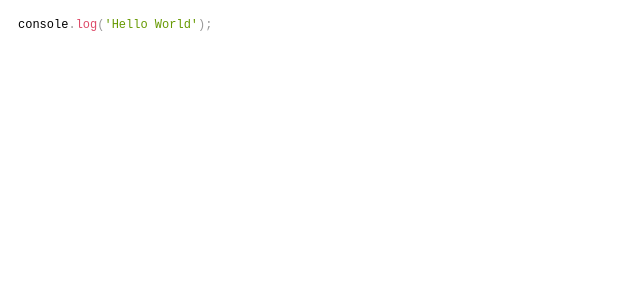
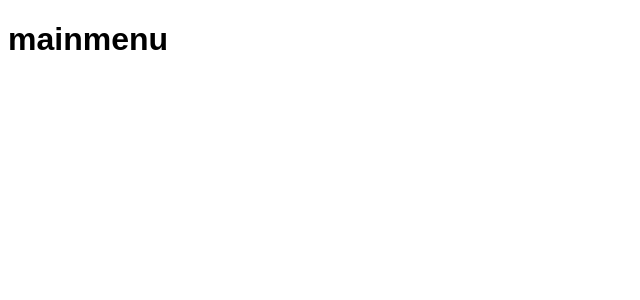
Before and after one commit to maxim-nanarov/Moveo-Home-Assignment, a React (Create React App) app in the folder app/: page /mainmenu in a window 1280 px wide. Shown: the top 300 px of the page, without its empty margins (0-640 px from the left). Built offline with nearby package versions, Linux system fonts and the light colour scheme.

Commit message:
added more pages and navigation

```diff
--- a/app/package.json
+++ b/app/package.json
@@ -10,8 +10,10 @@
     "prismjs": "^1.29.0",
     "react": "^18.2.0",
     "react-dom": "^18.2.0",
+    "react-router-dom": "^6.8.1",
     "react-scripts": "5.0.1",
     "react-simple-code-editor": "^0.13.1",
+    "sass": "^1.58.0",
     "web-vitals": "^2.1.4"
   },
   "scripts": {
--- a/app/public/index.html
+++ b/app/public/index.html
@@ -23,6 +23,15 @@
       work correctly both with client-side routing and a non-root public URL.
       Learn how to configure a non-root public URL by running `npm run build`.
     -->
+    <style>
+      html,
+      body {
+        height: 100%;
+        width: 100%;
+        font-family: "Montserrat", sans-serif;
+        font-family: "Poppins", sans-serif;
+      }
+    </style>
     <title>React App</title>
   </head>
   <body>
--- a/app/src/App.css
+++ b/app/src/App.css
@@ -5,7 +5,7 @@
 
 .code-preview {
   flex: 1;
-  font-family: monospace;
+  font-family: Fira Code;
   padding: 0.5em;
   border-radius: 4px;
   background-color: #282c34;
--- a/app/src/App.js
+++ b/app/src/App.js
@@ -1,30 +1,17 @@
-import React from "react";
-import { useState, useEffect } from "react";
-import CodeEditor from "react-simple-code-editor";
-import { highlight, languages } from "prismjs/components/prism-core";
-import "prismjs/components/prism-clike";
-import "prismjs/components/prism-javascript";
-import "prismjs/themes/prism.css";
+import { Route, Routes } from "react-router-dom";
+import Edits from "./components/Edits";
+import Lobby from "./components/Lobby";
+import NotFound from "./components/unfound";
+import MainMenu from "./components/mainmenu";
+function App() {
+  return (
+    <Routes>
+      <Route path="/" element={<Lobby />} />
+      <Route path="/mainmenu" element={<MainMenu />} />
+      <Route path="/Edit" element={<Edits />} />
+      <Route path="*" element={<NotFound />} />
+    </Routes>
+  );
+}
 
-const Lobby = () => {
-  const [code, setCode] = useState(`console.log('Hello World');`);
-
-  const handleValueChange = (value) => {
-    setCode(value);
-  };
-
-  return (
-    <CodeEditor
-      value={code}
-      onValueChange={handleValueChange}
-      highlight={(code) => highlight(code, languages.javascript)}
-      padding={10}
-      style={{
-        fontFamily: '"Fira code", "Fira Mono", monospace',
-        fontSize: 12,
-      }}
-    />
-  );
-};
-
-export default Lobby;
+export default App;
--- /dev/null
+++ b/app/src/components/Edits.js
@@ -0,0 +1,30 @@
+import React from "react";
+import { useState } from "react";
+import CodeEditor from "react-simple-code-editor";
+import { highlight, languages } from "prismjs/components/prism-core";
+import "prismjs/components/prism-clike";
+import "prismjs/components/prism-javascript";
+import "prismjs/themes/prism.css";
+
+const Edits = () => {
+  const [code, setCode] = useState(`console.log('Hello World');`);
+
+  const handleValueChange = (value) => {
+    setCode(value);
+  };
+
+  return (
+    <CodeEditor
+      value={code}
+      onValueChange={handleValueChange}
+      highlight={(code) => highlight(code, languages.javascript)}
+      padding={10}
+      style={{
+        fontFamily: '"Fira code", "Fira Mono", monospace',
+        fontSize: 12,
+      }}
+    />
+  );
+};
+
+export default Edits;
--- /dev/null
+++ b/app/src/components/Lobby.js
@@ -0,0 +1,11 @@
+import React from "react";
+import { Link } from "react-router-dom";
+
+export default function Lobby() {
+  return (
+    <div>
+      <h1>Lobby</h1>
+      <Link to="mainmenu">Enter</Link>
+    </div>
+  );
+}
--- /dev/null
+++ b/app/src/components/mainmenu.js
@@ -0,0 +1,14 @@
+import React, { useEffect, useState } from "react";
+
+//in here all the code templates will be displayed
+export default function MainMenu() {
+  useEffect(() => {
+    //get's 4 code frames and generate code blocks to choose to edit afterwards.
+  }, []);
+
+  return (
+    <div>
+      <h1>mainmenu</h1>
+    </div>
+  );
+}
--- /dev/null
+++ b/app/src/components/unfound.js
@@ -0,0 +1,5 @@
+import React from "react";
+
+export default function NotFound() {
+  return <div>404 page not found</div>;
+}
--- a/app/src/index.js
+++ b/app/src/index.js
@@ -1,11 +1,14 @@
 import React from "react";
 import ReactDOM from "react-dom/client";
-import Lobby from "./App";
+import { BrowserRouter } from "react-router-dom";
+import App from "./App";
 // import reportWebVitals from "./reportWebVitals";
 
 const root = ReactDOM.createRoot(document.getElementById("root"));
 root.render(
   <React.StrictMode>
-    <Lobby />
+    <BrowserRouter>
+      <App />
+    </BrowserRouter>
   </React.StrictMode>
 );
```
Also changed, not shown: 1 other file (tests, documents, lock files or other folders).
